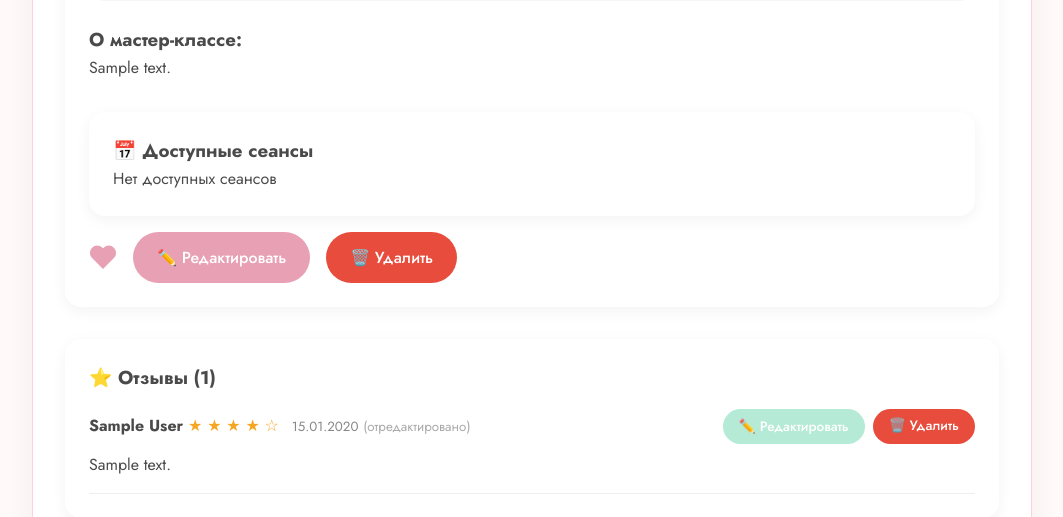
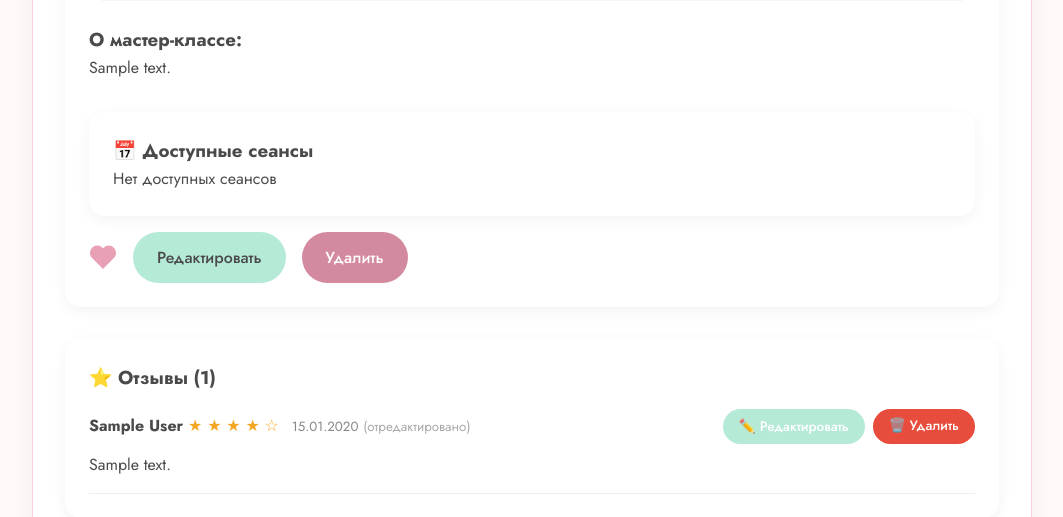
Before and after one commit to ligzzza/web4, a Django app: page /masterclass/1/ in a window 1280 px wide. Shown: the part 874-1391 px from the top of the page, without its empty margins (108-1171 px from the left). Run offline with Django 4.2, Linux system fonts and the light colour scheme; a user stored in the database is signed in; tables that the repository leaves empty hold one stand-in row (values such as "Sample post"); grey boxes marked "Sample" are stand-in pictures; data that the repository does not hold is empty.

Commit message:
CRUD для мастер-классов, просмотр бронирований

```diff
--- a/main/urls.py
+++ b/main/urls.py
@@ -38,6 +38,7 @@ urlpatterns = [
     path('payment/<int:masterclass_id>/', views.payment_page_view, name='payment_page'),
     path('booking/<int:booking_id>/cancel/', views.cancel_booking_view, name='cancel_booking'),
     path('session/<int:session_id>/book/', views.booking_session_view, name='booking_session'),
+    path('session/<int:session_id>/participants/', views.session_participants_view, name='session_participants'),
     path('booking-detail/<int:booking_id>/', views.booking_detail_view, name='booking_detail'),
     path('booking/<int:booking_id>/', views.booking_detail_view, name='booking_detail'),
 
--- a/main/views.py
+++ b/main/views.py
@@ -287,6 +287,28 @@ def participant_dashboard(request):
     }
     return render(request, 'main/participant_dashboard.html', context)
 
+
+@login_required
+def session_participants_view(request, session_id):
+    """Страница организатора со списком участников сеанса"""
+    session = get_object_or_404(Session, id=session_id)
+    masterclass = session.masterclass
+
+    # Проверка прав
+    if request.user != masterclass.organizer and not request.user.is_admin:
+        messages.error(request, 'У вас нет доступа к этой странице')
+        return redirect('home')
+
+    # Получаем все бронирования на этот сеанс
+    bookings = Booking.objects.filter(session=session, status='confirmed')
+
+    context = {
+        'session': session,
+        'masterclass': masterclass,
+        'bookings': bookings,
+        'participants_count': bookings.count(),
+    }
+    return render(request, 'main/session_participants.html', context)
 
 @login_required
 def organizer_dashboard(request):
--- a/templates/main/base.html
+++ b/templates/main/base.html
@@ -1142,6 +1142,39 @@
             outline: none;
             border-color: var(--accent-pink);
         }
+        .btn-edit {
+            display: inline-block;
+            padding: 0.8rem 1.5rem;
+            background: var(--soft-blue);
+            color: var(--dark-text);
+            text-decoration: none;
+            border-radius: 30px;
+            font-weight: 500;
+            transition: all 0.3s;
+            font-family: 'Jost', sans-serif;
+        }
+
+        .btn-edit:hover {
+            background: #a8d4c0;
+            transform: translateY(-2px);
+        }
+
+        .btn-delete {
+            display: inline-block;
+            padding: 0.8rem 1.5rem;
+            background: #d48a9e;
+            color: white;
+            text-decoration: none;
+            border-radius: 30px;
+            font-weight: 500;
+            transition: all 0.3s;
+            font-family: 'Jost', sans-serif;
+        }
+
+        .btn-delete:hover {
+            background: #bc6f8c;
+            transform: translateY(-2px);
+        }
     </style>
 
     {% block extra_head %}{% endblock %}
--- a/templates/main/masterclass_detail.html
+++ b/templates/main/masterclass_detail.html
@@ -70,6 +70,10 @@
                                 <button class="btn-small" disabled style="background: #ccc;">❌ Мест нет</button>
                             {% endif %}
                         {% endif %}
+                        <!-- Кнопка для организатора -->
+                        {% if user == masterclass.organizer or user.is_admin %}
+                            <a href="{% url 'session_participants' session.id %}" class="btn-small" style="background: var(--soft-blue); color: var(--dark-text);">Участники</a>
+                        {% endif %}
                     </div>
                     {% endfor %}
                 </div>
@@ -90,8 +94,8 @@
                 </button>
 
                 {% if can_edit %}
-                    <a href="{% url 'edit_masterclass' masterclass.id %}" class="btn">✏️ Редактировать</a>
-                    <a href="{% url 'delete_masterclass' masterclass.id %}" class="btn" style="background: #e74c3c; color: white;">🗑️ Удалить</a>
+                    <a href="{% url 'edit_masterclass' masterclass.id %}" class="btn-edit">Редактировать</a>
+                    <a href="{% url 'delete_masterclass' masterclass.id %}" class="btn-delete" onclick="return confirm('Удалить мастер-класс?')">Удалить</a>
                 {% endif %}
             {% else %}
                 <a href="{% url 'login' %}" class="btn">Войдите, чтобы записаться</a>
@@ -99,17 +103,6 @@
         </div>
     </div>
 
-    <!-- Блок организатора (список участников) -->
-    {% if participants_list and can_edit %}
-    <div class="card" style="margin-top: 2rem;">
-        <h3>👥 Участники ({{ participants_list|length }})</h3>
-        <ul style="margin-top: 1rem;">
-            {% for participant in participants_list %}
-                <li>{{ participant.first_name }} {{ participant.last_name }} ({{ participant.email }})</li>
-            {% endfor %}
-        </ul>
-    </div>
-    {% endif %}
 
     <!-- Отзывы -->
     <div class="card" style="margin-top: 2rem;">
```
Also changed, not shown: templates/main/session_participants.html (added, +88 -0 lines).
